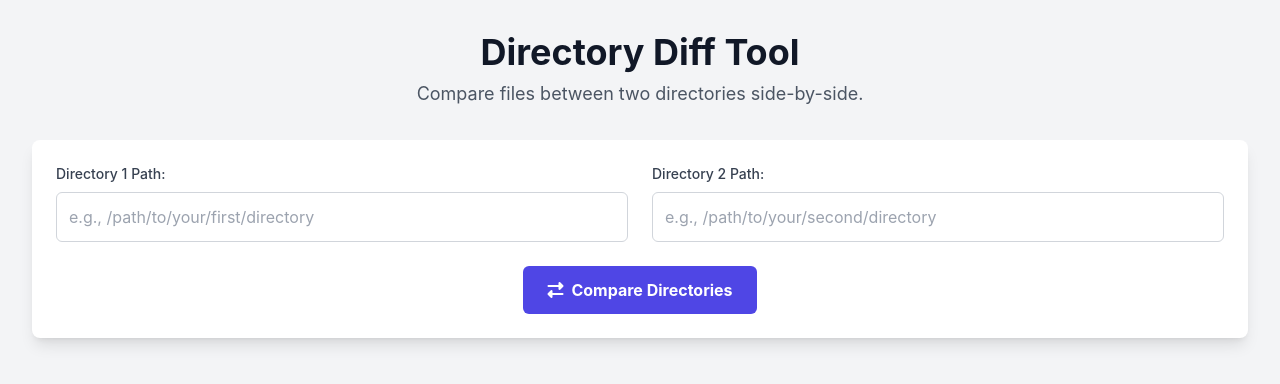
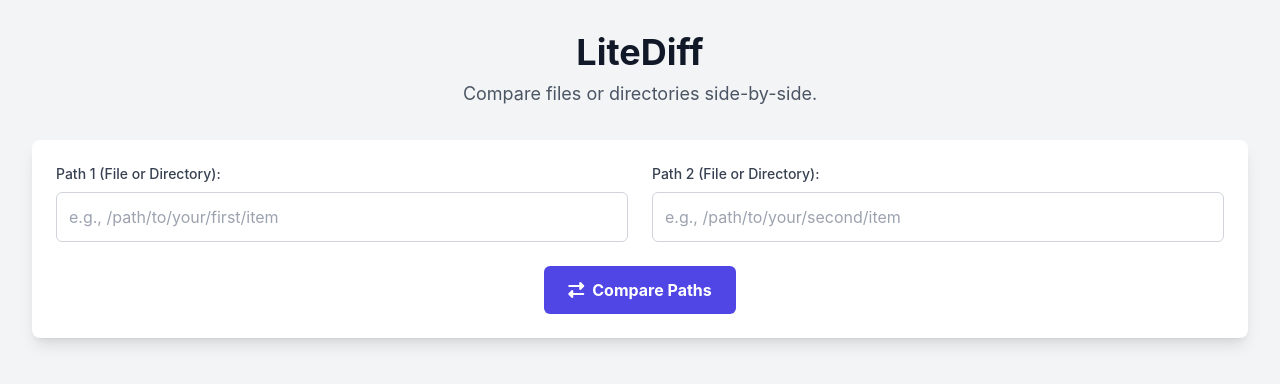
Before and after one commit to mingthor/litediff, a Flask app: page / in a window 1280 px wide. Shown: the top 384 px of the page. Run offline with Flask 3, Linux system fonts and the light colour scheme; some libraries are stand-ins or nearby versions.

Commit message:
Support diff 2 files.

```diff
--- a/app.py
+++ b/app.py
@@ -24,20 +24,39 @@ def index():
     return render_template('index.html')
 
 @app.route('/diff', methods=['POST'])
-def diff_files():
+def diff_logic():
+    """
+    Acts as a controller to determine if the user wants to diff
+    two files or two directories based on the provided paths.
+    """
+    data = request.get_json()
+    path1 = data.get('path1')
+    path2 = data.get('path2')
+
+    if not path1 or not path2:
+        return jsonify({'error': 'Please provide paths for both inputs.'}), 400
+
+    # Check if paths are valid
+    if not os.path.exists(path1):
+        return jsonify({'error': f'Invalid path: {path1}. The path does not exist.'}), 400
+    if not os.path.exists(path2):
+        return jsonify({'error': f'Invalid path: {path2}. The path does not exist.'}), 400
+
+    # Case 1: Both paths are directories
+    if os.path.isdir(path1) and os.path.isdir(path2):
+        return diff_directories(path1, path2)
+
+    # Case 2: Both paths are files
+    if os.path.isfile(path1) and os.path.isfile(path2):
+        return diff_files(path1, path2)
+
+    # Case 3: Mismatched types (e.g., file and directory)
+    return jsonify({'error': 'Mismatched types: Please provide two files or two directories to compare.'}), 400
+
+def diff_directories(dir1, dir2):
     """
     Compares files in two directories and returns the differences.
     """
-    data = request.get_json()
-    dir1 = data.get('dir1')
-    dir2 = data.get('dir2')
-
-    if not dir1 or not dir2:
-        return jsonify({'error': 'Please provide two directories.'}), 400
-
-    if not os.path.isdir(dir1) or not os.path.isdir(dir2):
-        return jsonify({'error': 'Invalid directory path provided. '}), 400
-
     try:
         files1 = get_files_from_directory(dir1)
         files2 = get_files_from_directory(dir2)
@@ -59,7 +78,6 @@ def diff_files():
                 with open(file_path2, 'r', encoding='utf-8', errors='ignore') as f2:
                     lines2 = f2.readlines()
 
-                # Create a side-by-side HTML diff
                 differ = difflib.HtmlDiff(wrapcolumn=80)
                 diff_html = differ.make_table(lines1, lines2, fromdesc=f'File in {dir1}', todesc=f'File in {dir2}')
 
@@ -89,13 +107,36 @@ def diff_files():
                 'status': 'unique_to_dir2'
             })
 
-
         return jsonify({'diffs': diffs})
 
     except Exception as e:
         return jsonify({'error': str(e)}), 500
 
+def diff_files(file1_path, file2_path):
+    """
+    Compares two individual files and returns the difference.
+    """
+    try:
+        with open(file1_path, 'r', encoding='utf-8', errors='ignore') as f1:
+            lines1 = f1.readlines()
+        with open(file2_path, 'r', encoding='utf-8', errors='ignore') as f2:
+            lines2 = f2.readlines()
+
+        # Use the basename for the display name
+        file_display_name = f"{os.path.basename(file1_path)} vs {os.path.basename(file2_path)}"
+
+        differ = difflib.HtmlDiff(wrapcolumn=80)
+        diff_html = differ.make_table(lines1, lines2, fromdesc=file1_path, todesc=file2_path)
+
+        diffs = [{
+            'file': file_display_name,
+            'diff': diff_html,
+            'status': 'modified'
+        }]
+
+        return jsonify({'diffs': diffs})
+    except Exception as e:
+        return jsonify({'error': f'Could not compare files: {e}'}), 500
+
 if __name__ == '__main__':
-    # It's recommended to use a production-ready server like Gunicorn or Waitress
-    # For development, the Flask dev server is fine.
     app.run(debug=True)
--- a/templates/index.html
+++ b/templates/index.html
@@ -3,7 +3,7 @@
 <head>
     <meta charset="UTF-8">
     <meta name="viewport" content="width=device-width, initial-scale=1.0">
-    <title>Directory Diff Tool</title>
+    <title>File & Directory Diff Tool</title>
     <script src="https://cdn.tailwindcss.com"></script>
     <link rel="stylesheet" href="https://cdnjs.cloudflare.com/ajax/libs/font-awesome/6.4.0/css/all.min.css">
     <style>
@@ -63,24 +63,24 @@
 
     <div class="container mx-auto p-4 md:p-8">
         <header class="text-center mb-8">
-            <h1 class="text-4xl font-bold text-gray-900">Directory Diff Tool</h1>
-            <p class="text-lg text-gray-600 mt-2">Compare files between two directories side-by-side.</p>
+            <h1 class="text-4xl font-bold text-gray-900">LiteDiff</h1>
+            <p class="text-lg text-gray-600 mt-2">Compare files or directories side-by-side.</p>
         </header>
 
         <div class="bg-white p-6 rounded-lg shadow-lg mb-8">
             <div class="grid grid-cols-1 md:grid-cols-2 gap-6">
                 <div>
-                    <label for="dir1" class="block text-sm font-medium text-gray-700 mb-2">Directory 1 Path:</label>
-                    <input type="text" id="dir1" name="dir1" class="w-full p-3 border border-gray-300 rounded-md focus:ring-indigo-500 focus:border-indigo-500" placeholder="e.g., /path/to/your/first/directory">
+                    <label for="path1" class="block text-sm font-medium text-gray-700 mb-2">Path 1 (File or Directory):</label>
+                    <input type="text" id="path1" name="path1" class="w-full p-3 border border-gray-300 rounded-md focus:ring-indigo-500 focus:border-indigo-500" placeholder="e.g., /path/to/your/first/item">
                 </div>
                 <div>
-                    <label for="dir2" class="block text-sm font-medium text-gray-700 mb-2">Directory 2 Path:</label>
-                    <input type="text" id="dir2" name="dir2" class="w-full p-3 border border-gray-300 rounded-md focus:ring-indigo-500 focus:border-indigo-500" placeholder="e.g., /path/to/your/second/directory">
+                    <label for="path2" class="block text-sm font-medium text-gray-700 mb-2">Path 2 (File or Directory):</label>
+                    <input type="text" id="path2" name="path2" class="w-full p-3 border border-gray-300 rounded-md focus:ring-indigo-500 focus:border-indigo-500" placeholder="e.g., /path/to/your/second/item">
                 </div>
             </div>
             <div class="mt-6 text-center">
                 <button id="compareBtn" class="bg-indigo-600 text-white font-bold py-3 px-6 rounded-md hover:bg-indigo-700 focus:outline-none focus:ring-2 focus:ring-offset-2 focus:ring-indigo-500 transition duration-300">
-                    <i class="fas fa-exchange-alt mr-2"></i>Compare Directories
+                    <i class="fas fa-exchange-alt mr-2"></i>Compare Paths
                 </button>
             </div>
         </div>
@@ -103,8 +103,8 @@
 
     <script>
         document.getElementById('compareBtn').addEventListener('click', async () => {
-            const dir1 = document.getElementById('dir1').value.trim();
-            const dir2 = document.getElementById('dir2').value.trim();
+            const path1 = document.getElementById('path1').value.trim();
+            const path2 = document.getElementById('path2').value.trim();
             const resultsDiv = document.getElementById('results');
             const loader = document.getElementById('loader');
             const errorMessage = document.getElementById('error-message');
@@ -114,8 +114,8 @@
             resultsDiv.innerHTML = '';
             errorMessage.classList.add('hidden');
 
-            if (!dir1 || !dir2) {
-                errorText.textContent = 'Please enter paths for both directories.';
+            if (!path1 || !path2) {
+                errorText.textContent = 'Please enter paths for both inputs.';
                 errorMessage.classList.remove('hidden');
                 return;
             }
@@ -129,7 +129,7 @@
                     headers: {
                         'Content-Type': 'application/json',
                     },
-                    body: JSON.stringify({ dir1, dir2 }),
+                    body: JSON.stringify({ path1, path2 }),
                 });
 
                 const data = await response.json();
```
